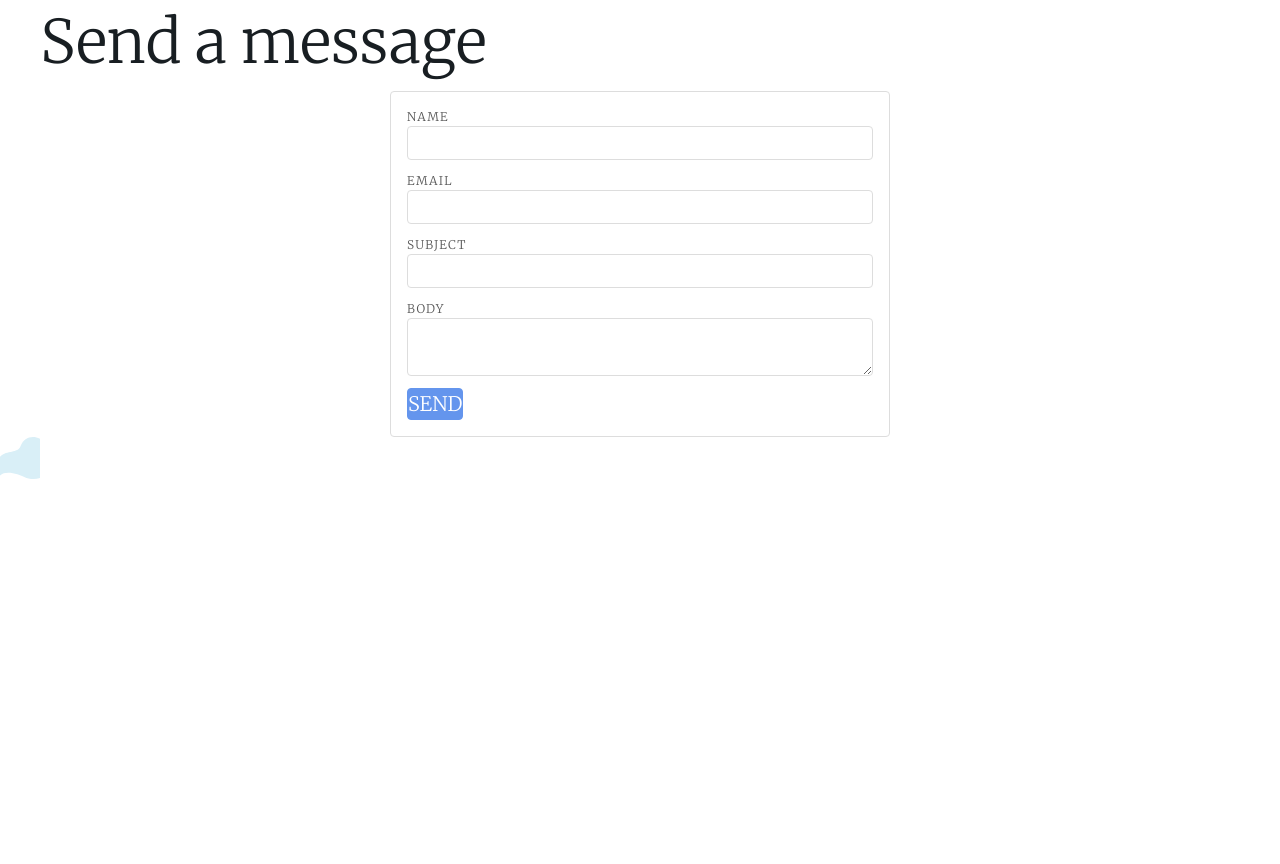
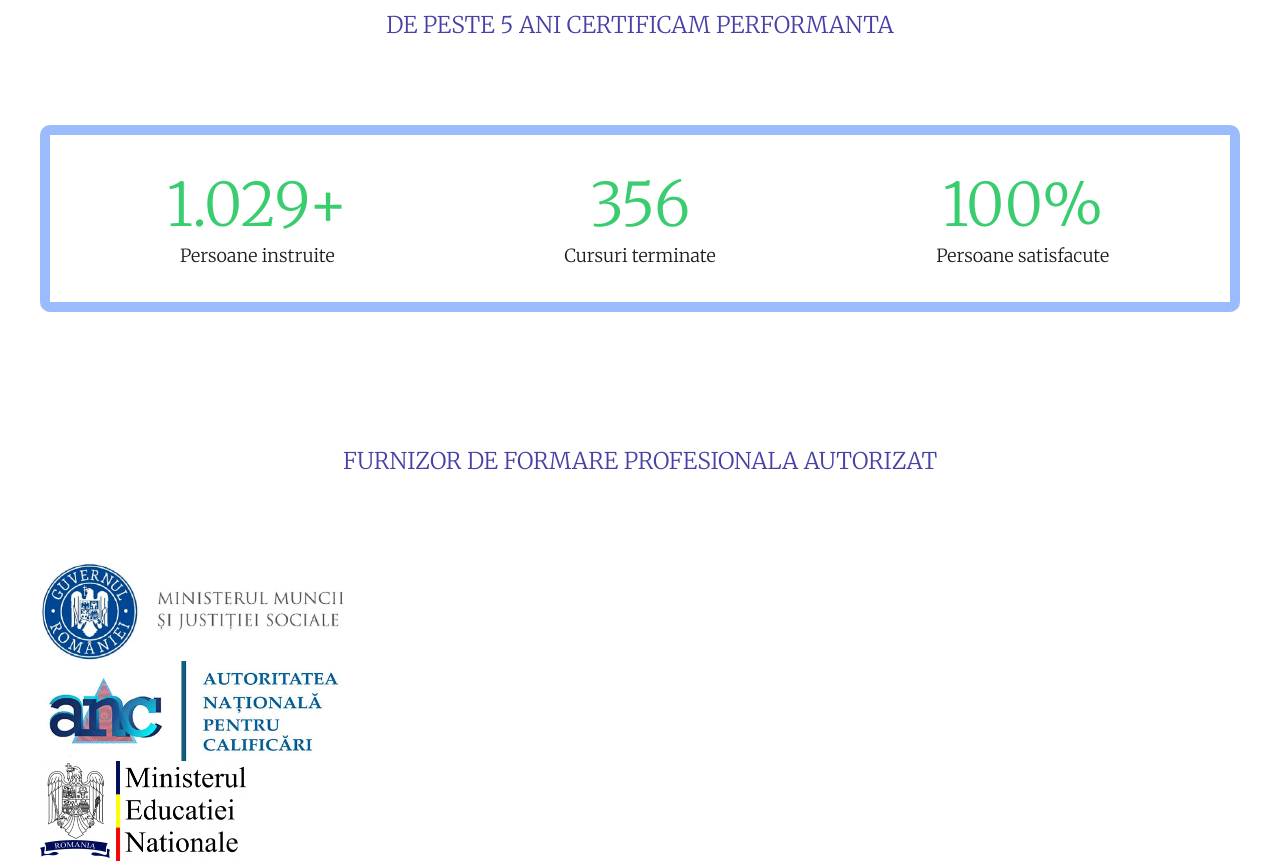
Before and after one commit to robert-szalkai/calificarevest, a Gatsby site: page / in a window 1280 px wide. Shown: the part 960-1824 px from the top of the page. Before the commit the page ends 1439 px from the top, so only its background shows below. Built offline with nearby package versions, Linux system fonts and the light colour scheme; Gatsby itself is replaced by a stand-in of ours.

Commit message:
section: autorizari + performanta

```diff
--- /dev/null
+++ b/src/components/autorizari/Autorizari.js
@@ -0,0 +1,18 @@
+import React from 'react'
+
+import * as styles from './Autorizari.module.css'
+
+const Autorizari = () => {
+    return (
+        <>
+            <p className="h3 text-center text-blue-400 mb-20">FURNIZOR DE FORMARE PROFESIONALA AUTORIZAT</p>
+            <div className={styles.imagesWrap}>
+                <img className={styles.image} src={'ministerul_muncii.png'} alt="ministerul-muncii" />
+                <img className={styles.image} src={'anc.jpeg'} alt="anc" />
+                <img className={styles.image} src={'ministerul_educatiei.jpeg'} alt="ministerul-educatiei" />
+            </div>
+        </>
+    )
+}
+
+export default Autorizari
--- /dev/null
+++ b/src/components/autorizari/Autorizari.module.css
@@ -0,0 +1,10 @@
+.images-wrap {
+    display: grid;
+    grid-template-columns: repeat(auto-fit, minmax(250px, 1fr));
+    justify-items: center;
+    gap: 32px;
+}
+
+.image {
+    max-height: 100px;
+}
--- /dev/null
+++ b/src/components/performanta/Performanta.js
@@ -0,0 +1,29 @@
+import React from 'react'
+
+import * as styles from './Performanta.module.css'
+
+const Performanta = () => {
+    return (
+        <>
+            <p className="h3 text-center uppercase text-blue-400 mb-20">De peste 5 ani certificam performanta</p>
+            <div className={styles.wrapper}>
+                <div className="grid text-center">
+                    <p className="text-green-100 h1">1.029+</p>
+                    <p>Persoane instruite</p>
+                </div>
+
+                <div className="grid text-center">
+                    <p className="text-green-100 h1">356</p>
+                    <p>Cursuri terminate</p>
+                </div>
+
+                <div className="grid text-center">
+                    <p className="text-green-100 h1">100%</p>
+                    <p>Persoane satisfacute</p>
+                </div>
+            </div>
+        </>
+    )
+}
+
+export default Performanta
--- /dev/null
+++ b/src/components/performanta/Performanta.module.css
@@ -0,0 +1,10 @@
+.wrapper {
+    display: grid;
+    grid-template-columns: repeat(auto-fit, minmax(250px, 1fr));
+    justify-items: center;
+    gap: 32px;
+
+    padding: 32px;
+    border: 10px solid var(--blue-200);
+    border-radius: 10px;
+}
--- a/src/global.css
+++ b/src/global.css
@@ -14,4 +14,5 @@
     --blue-400: #4741A6;
     --yellow-100: #F9CE69;
     --yellow-200: #FFD800;
+    --green-100: #3ACD70;
 }
--- a/src/pages/index.js
+++ b/src/pages/index.js
@@ -8,6 +8,8 @@ import '../global.css'
 import '../styles/layout.css'
 import '../styles/typography.css'
 import '../styles/buttons.css'
+import Autorizari from '../components/autorizari/Autorizari'
+import Performanta from '../components/performanta/Performanta'
 
 const Index = () => {
     return (
@@ -15,7 +17,13 @@ const Index = () => {
             <section className="center-layout mt-16 md:mt-32 mb-16 md:mb-32">
                 <Hero />
             </section>
-            <section className="center-layout">
+            <section className="center-layout mb-16 md:mb-32">
+                <Performanta />
+            </section>
+            <section className="center-layout mb-16 md:mb-32">
+                <Autorizari />
+            </section>
+            <section className="center-layout mb-16 md:mb-32">
                 <Form />
             </section>
         </Layout>
--- a/src/styles/typography.css
+++ b/src/styles/typography.css
@@ -17,8 +17,8 @@ h2,
 .h2 {
   font-family: "Merriweather", sans-serif;
   font-weight: 500;
-  font-size: 54px;
-  line-height: 68px;
+  font-size: 45px;
+  line-height: 55px;
 }
 
 h3,
--- a/tailwind.config.js
+++ b/tailwind.config.js
@@ -11,14 +11,17 @@ module.exports = {
           100: 'var(--gray-100)'
         },
         blue: {
-          100: 'var(--yellow-100)',
-          200: 'var(--yellow-200)',
-          300: 'var(--yellow-300)',
-          400: 'var(--yellow-400)'
+          100: 'var(--blue-100)',
+          200: 'var(--blue-200)',
+          300: 'var(--blue-300)',
+          400: 'var(--blue-400)'
         },
         yellow: {
           100: 'var(--yellow-100)',
           200: 'var(--yellow-200)'
+        },
+        green: {
+          100: 'var(--green-100)'
         }
       }
     },
```
Also changed, not shown: static/anc.jpeg (added), static/ministerul_educatiei.jpeg (added), static/ministerul_muncii.png (added).
